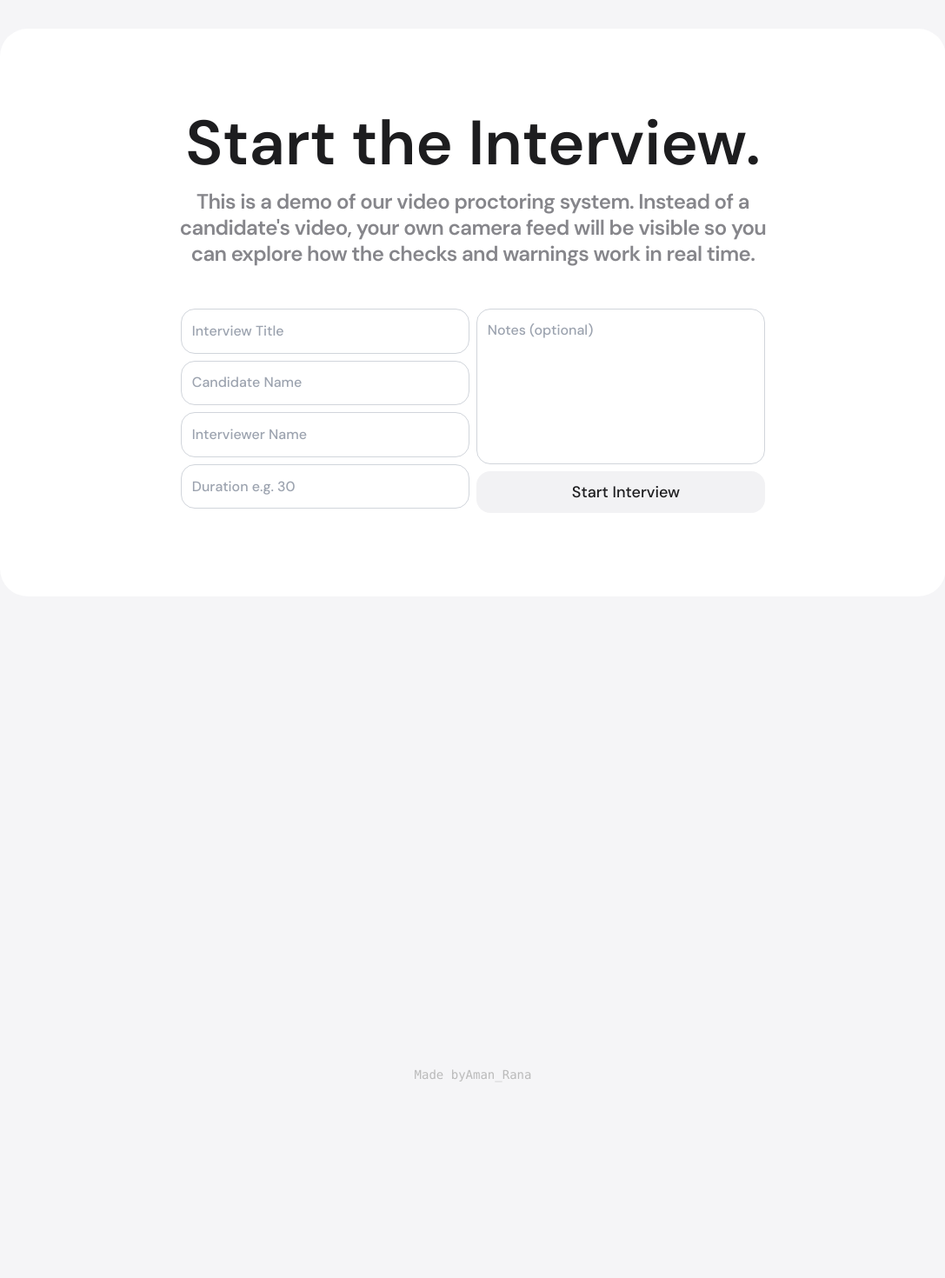
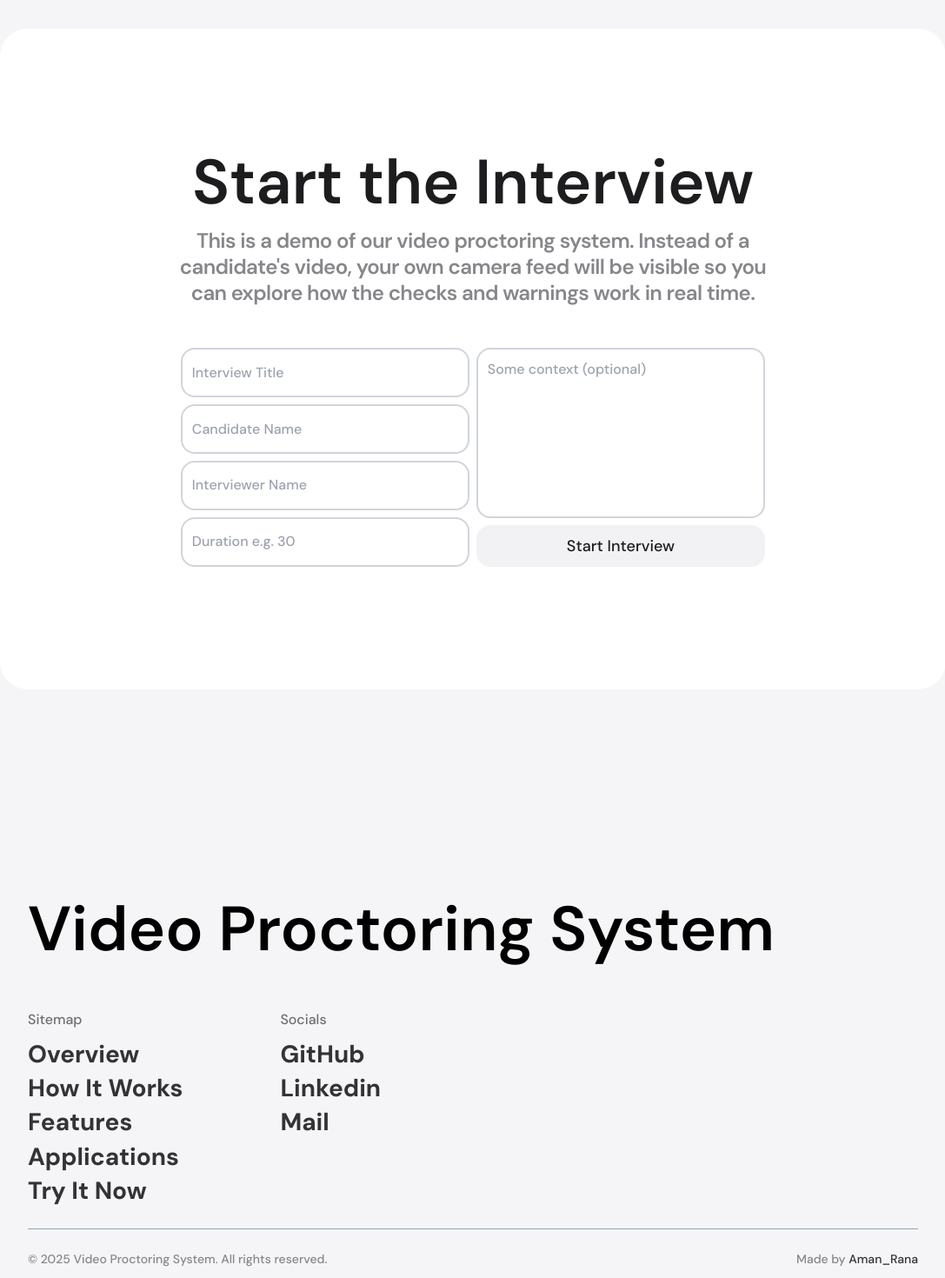
Before and after one commit to amanranahere/video-proctoring-system, a Next.js app: page / in a window 1280 px wide. Shown: the part 5320-6790 px from the top of the page at 87% size, without its empty margins (96-1183 px from the left). Before the commit the page ends 6566 px from the top, so only its background shows below. Built offline with nearby package versions, Linux system fonts and the light colour scheme.

Commit message:
add footer

```diff
--- a/src/app/globals.css
+++ b/src/app/globals.css
@@ -56,7 +56,7 @@ html {
 .floating-textarea textarea {
   width: 100%;
   min-width: 200px;
-  padding: 1rem 0.8rem 0.6rem 0.8rem;
+  padding: 1.2rem 0.8rem 0.6rem 0.8rem;
   background: transparent;
 }
 
@@ -87,7 +87,7 @@ html {
 .floating-textarea textarea:not(:placeholder-shown) + label {
   top: 0.2rem;
   font-size: 0.75rem;
-  color: #3b82f6;
+  color: #86868b;
   transform: none;
 }
 
--- a/src/components/HomePage/Footer.tsx
+++ b/src/components/HomePage/Footer.tsx
@@ -1,15 +1,94 @@
 export default function Footer() {
   return (
-    <footer className="min-h-[50vh] font-mono text-[#bababa] text-sm flex justify-center items-end">
+    <footer className="mx-4 lg:mx-32 pt-10 lg:pt-20 pb-6 lg:pb-6">
+      <h2 className="pb-6 lg:pb-14 text-3xl lg:text-7xl font-semibold">
+        Video Proctoring System
+      </h2>
+
+      <div className="flex gap-x-28">
+        <div className="flex flex-col">
+          <h3 className="text-[#6e6e73] mb-2">Sitemap</h3>
+
+          <a
+            href="#hero-section"
+            className="text-xl lg:text-[28px] text-[#333336] hover:text-black font-bold"
+          >
+            Overview
+          </a>
+          <a
+            href="#working-section"
+            className="text-xl lg:text-[28px] text-[#333336] hover:text-black font-bold"
+          >
+            How It Works
+          </a>
+          <a
+            href="#features-section"
+            className="text-xl lg:text-[28px] text-[#333336] hover:text-black font-bold"
+          >
+            Features
+          </a>
+          <a
+            href="#useCase-section"
+            className="text-xl lg:text-[28px] text-[#333336] hover:text-black font-bold"
+          >
+            Applications
+          </a>
+          <a
+            href="#start-interview"
+            className="text-xl lg:text-[28px] text-[#333336] hover:text-black font-bold"
+          >
+            Try It Now
+          </a>
+        </div>
+
+        <div className="flex flex-col">
+          <h3 className="text-[#6e6e73] mb-2">Socials</h3>
+
+          <a
+            href="https://github.com/amanranahere/video-proctoring-system"
+            target="_blank"
+            rel="noopener noreferrer"
+            aria-label="GitHub"
+            className="text-xl lg:text-[28px] text-[#333336] hover:text-black font-bold"
+          >
+            GitHub
+          </a>
+          <a
+            href="https://linkedin.com/in/amanrana-dev"
+            target="_blank"
+            rel="noopener noreferrer"
+            aria-label="LinkedIn"
+            className="text-xl lg:text-[28px] text-[#333336] hover:text-black font-bold"
+          >
+            Linkedin
+          </a>
+          <a
+            href="mailto:amanranahere@gmail.com"
+            aria-label="Email"
+            className="text-xl lg:text-[28px] text-[#333336] hover:text-black font-bold"
+          >
+            Mail
+          </a>
+        </div>
+      </div>
+
+      <hr className="my-6 text-gray-400" />
+
+      <div className="flex flex-col md:flex-row justify-between text-xs lg:text-sm text-[#86868b]">
+        <span>© 2025 Video Proctoring System. All rights reserved.</span>
+
+        <div>
           Made by{" "}
           <a
             href="https://amanrana.vercel.app"
             target="_blank"
             rel="noopener noreferrer"
-        className="hover:text-white duration-150 transition-colors"
+            className="hover:text-black duration-150 transition-colors text-[#333336]"
           >
             Aman_Rana
           </a>
+        </div>
+      </div>
     </footer>
   );
 }
--- a/src/components/HomePage/StartInterview.tsx
+++ b/src/components/HomePage/StartInterview.tsx
@@ -26,9 +26,9 @@ export default function StartInterview() {
 
   return (
     <section id="start-interview" className="py-20 lg:py-40">
-      <div className="relative w-[90%] lg:w-[85%] h-full mx-auto p-4 lg:p-24 text-[#1d1d1f] bg-white rounded-4xl flex flex-col justify-center items-center overflow-hidden">
-        <h2 className="pb-2 lg:pb-4 text-4xl lg:text-7xl font-semibold">
-          Start the Interview.
+      <div className="relative w-[90%] lg:w-[85%] h-full lg:h-[95vh] mx-auto px-4 py-10 lg:px-24 lg:py-24 text-[#1d1d1f] bg-white rounded-4xl flex flex-col justify-center items-center overflow-hidden">
+        <h2 className="pb-2 lg:pb-4 text-4xl lg:text-7xl font-semibold text-center">
+          Start the Interview
         </h2>
 
         <p className="max-w-5xl pb-6 lg:pb-12 text-[#86868b] text-lg lg:text-2xl leading-6 lg:leading-tight tracking-tighter lg:tracking-tight font-semibold lg:text-balance text-center">
@@ -39,7 +39,7 @@ export default function StartInterview() {
 
         <form
           onSubmit={handleSubmit(onSubmit)}
-          className="lg:min-w-2xl grid grid-cols-2 gap-2"
+          className="w-full lg:max-w-max lg:min-w-2xl grid lg:grid-cols-2 gap-2"
         >
           <div className="flex flex-col gap-2">
             {/* interview title */}
@@ -49,7 +49,7 @@ export default function StartInterview() {
                   required: "Interview title is required",
                 })}
                 placeholder=" "
-                className={`border rounded-2xl ${
+                className={`border-2 rounded-2xl focus:border-[#86868b] duration-300 outline-none ${
                   errors.title ? "border-red-500" : "border-[#d1d5db]"
                 }`}
               />
@@ -70,7 +70,7 @@ export default function StartInterview() {
                   required: "Candidate name is required",
                 })}
                 placeholder=" "
-                className={`border rounded-2xl ${
+                className={`border-2 rounded-2xl focus:border-[#86868b] duration-300 outline-none ${
                   errors.candidateName ? "border-red-500" : "border-[#d1d5db]"
                 }`}
               />
@@ -89,7 +89,7 @@ export default function StartInterview() {
               <input
                 {...register("interviewerName")}
                 placeholder=" "
-                className={`border rounded-2xl ${
+                className={`border-2 rounded-2xl focus:border-[#86868b] duration-300 outline-none ${
                   errors.interviewerName ? "border-red-500" : "border-[#d1d5db]"
                 }`}
               />
@@ -109,7 +109,7 @@ export default function StartInterview() {
                 type="number"
                 {...register("duration", { min: 10, max: 180 })}
                 placeholder=" "
-                className={`border rounded-2xl ${
+                className={`border-2 rounded-2xl focus:border-[#86868b] duration-300 outline-none ${
                   errors.duration ? "border-red-500" : "border-[#d1d5db]"
                 }`}
               />
@@ -129,17 +129,17 @@ export default function StartInterview() {
             <div className="h-full floating-textarea">
               <textarea
                 rows={6}
-                className="h-full resize-none custom-scrollbar rounded-2xl border border-[#d1d5db]"
+                className="h-full resize-none custom-scrollbar rounded-2xl border-2 border-[#d1d5db] focus:border-[#86868b] duration-300 outline-none"
                 {...register("notes")}
                 placeholder=" "
               />
 
-              <label>Notes (optional)</label>
+              <label>Some context (optional)</label>
             </div>
 
             <button
               type="submit"
-              className="lg:text-lg bg-[#e8e8ed94] text-[#1d1d1f] pr-2.5 lg:pr-3 pl-4 lg:pl-6 py-2.5 flex lg:justify-center items-center gap-x-2 lg:gap-x-3 hover:bg-[#e8e8edd7] rounded-2xl cursor-pointer duration-300"
+              className="lg:text-lg bg-[#e8e8ed94] text-[#1d1d1f] py-2.5  hover:bg-[#e8e8edd7] rounded-2xl cursor-pointer duration-300"
             >
               Start Interview
             </button>
```
Lines whose indentation alone changed are shown as unchanged.
